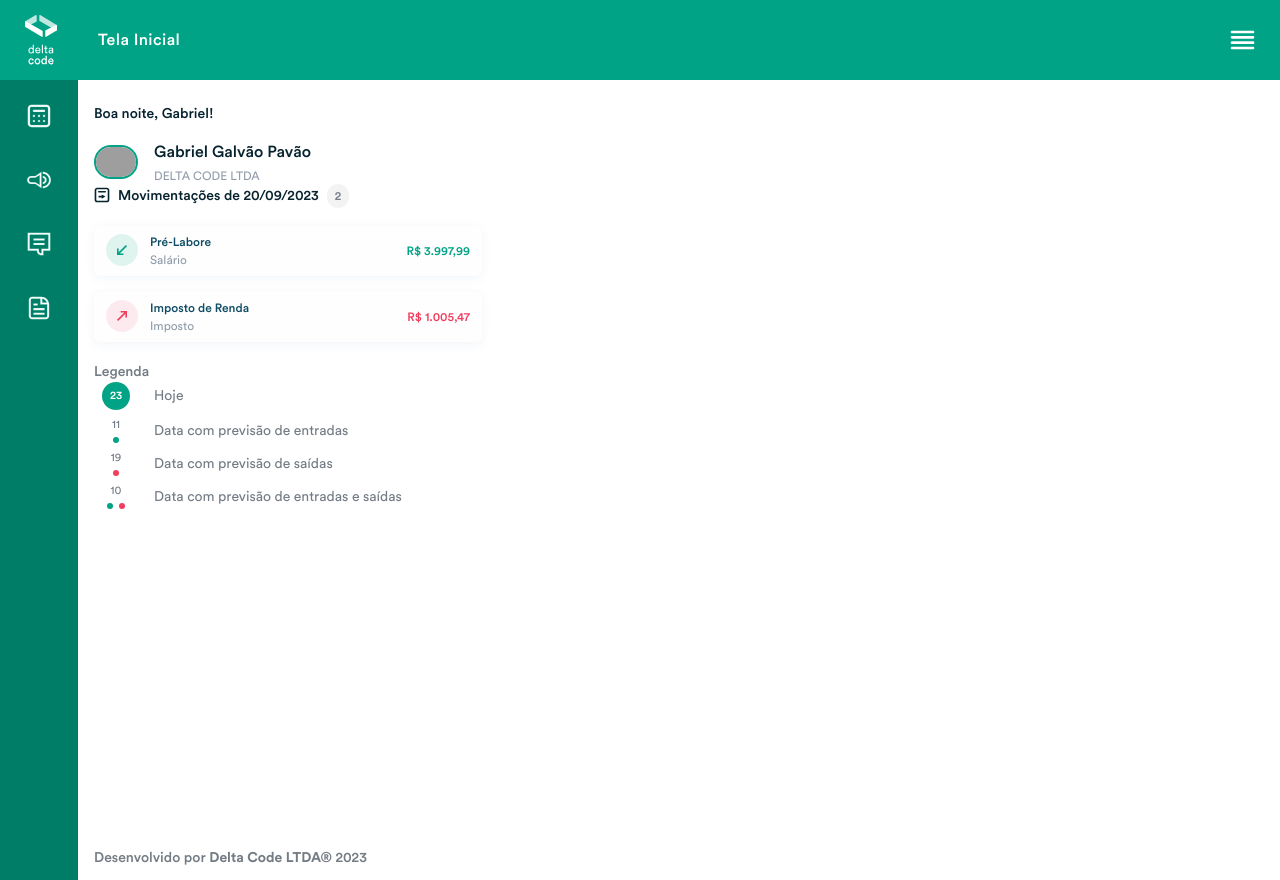
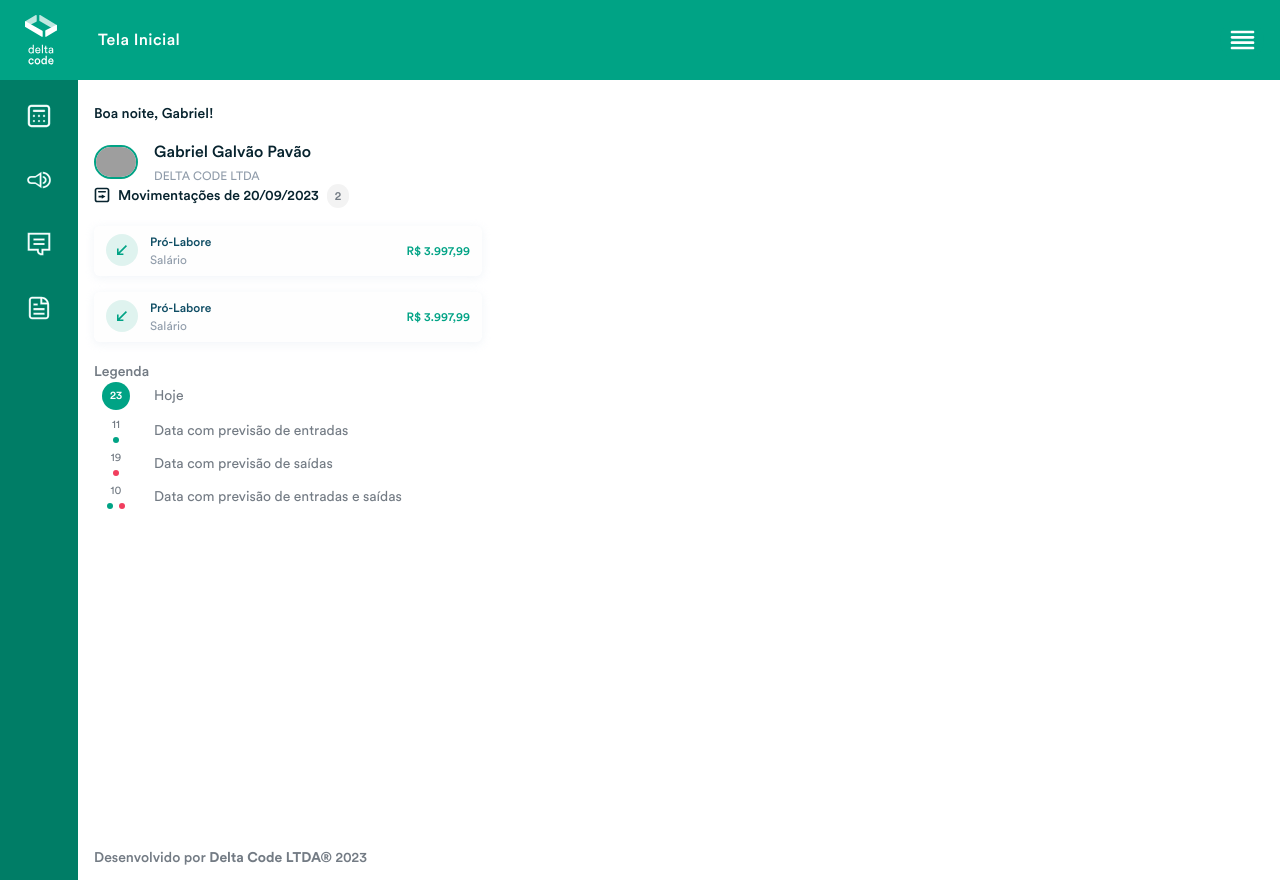
Before and after one commit to gabrielgpavao/dc-frontend-engineer-challenge, a Next.js app: page / in a window 1280 px wide. Built offline with nearby package versions, Linux system fonts and the light colour scheme; grey boxes are pictures that could not be loaded.

Commit message:
feat(mocks): create the user and the transactions mock

```diff
--- a/package.json
+++ b/package.json
@@ -17,7 +17,8 @@
     "postcss": "8.4.30",
     "react": "18.2.0",
     "react-dom": "18.2.0",
-    "tailwindcss": "3.3.3"
+    "tailwindcss": "3.3.3",
+    "uuid": "^9.0.1"
   },
   "devDependencies": {
     "@commitlint/cli": "^17.7.1",
@@ -25,6 +26,7 @@
     "@types/node": "^20.6.3",
     "@types/react": "^18.2.22",
     "@types/react-dom": "^18.2.7",
+    "@types/uuid": "^9.0.4",
     "@typescript-eslint/eslint-plugin": "^6.7.2",
     "@typescript-eslint/parser": "^6.7.2",
     "commitizen": "^4.3.0",
--- a/src/components/Transaction/TransactionCard/index.tsx
+++ b/src/components/Transaction/TransactionCard/index.tsx
@@ -1,10 +1,10 @@
 import { creditArrowIcon, debitArrowIcon } from '@/assets/icons'
 import Image from 'next/image'
-import { iTransaction } from '@/interfaces'
+import { tTransaction } from '@/interfaces'
 import formatPrice from '@/utils/formatPrice'
 
 interface iTransactionListProps {
-	transaction: iTransaction
+	transaction: tTransaction
 }
 
 export default function TransactionCard({ transaction }: iTransactionListProps) {
--- a/src/components/Transaction/index.tsx
+++ b/src/components/Transaction/index.tsx
@@ -2,11 +2,11 @@ import Image from 'next/image'
 import { calendarNextIcon } from '@/assets/icons'
 import formatDate from '@/utils/formatDate'
 import TransactionCard from './TransactionCard'
-import { iTransaction } from '@/interfaces'
+import { tTransaction } from '@/interfaces'
 
 interface iTransactionProps {
 	date: Date,
-	transactions: iTransaction[]
+	transactions: tTransaction[]
 }
 
 export default function Transaction({ date, transactions }: iTransactionProps) {
--- /dev/null
+++ b/src/mocks/transactions.ts
@@ -0,0 +1,45 @@
+import { tTransaction } from '@/interfaces'
+import { v4 as uuidv4 } from 'uuid'
+
+export const transactions: tTransaction[] = [
+	{
+		id: uuidv4(),
+		title: 'Imposto de Renda',
+		type: 'debit',
+		category: 'Imposto',
+		value: 3997.99,
+		createdAt: new Date('2023-09-19T10:53:35.753Z')
+	},
+	{
+		id: uuidv4(),
+		title: 'Pró-Labore',
+		type: 'credit',
+		category: 'Salário',
+		value: 3997.99,
+		createdAt: new Date('2023-09-20T10:53:35.753Z')
+	},
+	{
+		id: uuidv4(),
+		title: 'Pró-Labore',
+		type: 'credit',
+		category: 'Salário',
+		value: 3997.99,
+		createdAt: new Date('2023-09-20T10:53:35.753Z')
+	},
+	{
+		id: uuidv4(),
+		title: 'Imposto de Renda',
+		type: 'debit',
+		category: 'Imposto',
+		value: 1005.47,
+		createdAt: new Date('2023-09-22T10:53:35.753Z')
+	},
+	{
+		id: uuidv4(),
+		title: 'Pró-Labore',
+		type: 'credit',
+		category: 'Salário',
+		value: 1005.47,
+		createdAt: new Date('2023-09-22T10:53:35.753Z')
+	}
+]
--- a/src/pages/index.tsx
+++ b/src/pages/index.tsx
@@ -1,25 +1,14 @@
 import { CalendarLabel, Header, Navbar, Profile, Transaction } from '@/components/'
-import { iTransaction } from '@/interfaces'
+import { transactions } from '@/mocks/transactions'
 
 export default function Home() {
-	const transactions: iTransaction[] = [
-		{
-			id: '1234',
-			title: 'Pré-Labore',
-			type: 'credit',
-			category: 'Salário',
-			value: 3997.99
-		},
-		{
-			id: '12345',
-			title: 'Imposto de Renda',
-			type: 'debit',
-			category: 'Imposto',
-			value: 1005.47
-		}
-	]
+	const transactionDate = new Date('2023-09-20T10:53:35.753Z')
+	const transactionsInTheDate = transactions.filter(({ createdAt }) => {
+		const transactionDay = String(createdAt.getDate()).padStart(2, '0')
+		const transactionDateDay = String(transactionDate.getDate()).padStart(2, '0')
 
-	const transactionDate = new Date()
+		return transactionDay === transactionDateDay
+	})
 
 	return (
 		<>
@@ -28,7 +17,7 @@ export default function Home() {
 				<main className='container px-4 relative'>
 					<Profile name='Gabriel Galvão Pavão' avatarURL='https://i.imgur.com/2TBmfPW.jpg' company='Delta Code Ltda'/>
 					<div>
-						<Transaction date={transactionDate} transactions={transactions}/>
+						<Transaction date={transactionDate} transactions={transactionsInTheDate}/>
 						<CalendarLabel/>
 					</div>
 					<footer className='hidden absolute bottom-3 md:block'>
```
Also changed, not shown: src/interfaces/index.ts (+12 -1 lines), src/mocks/user.ts (added, +12 -0 lines).
